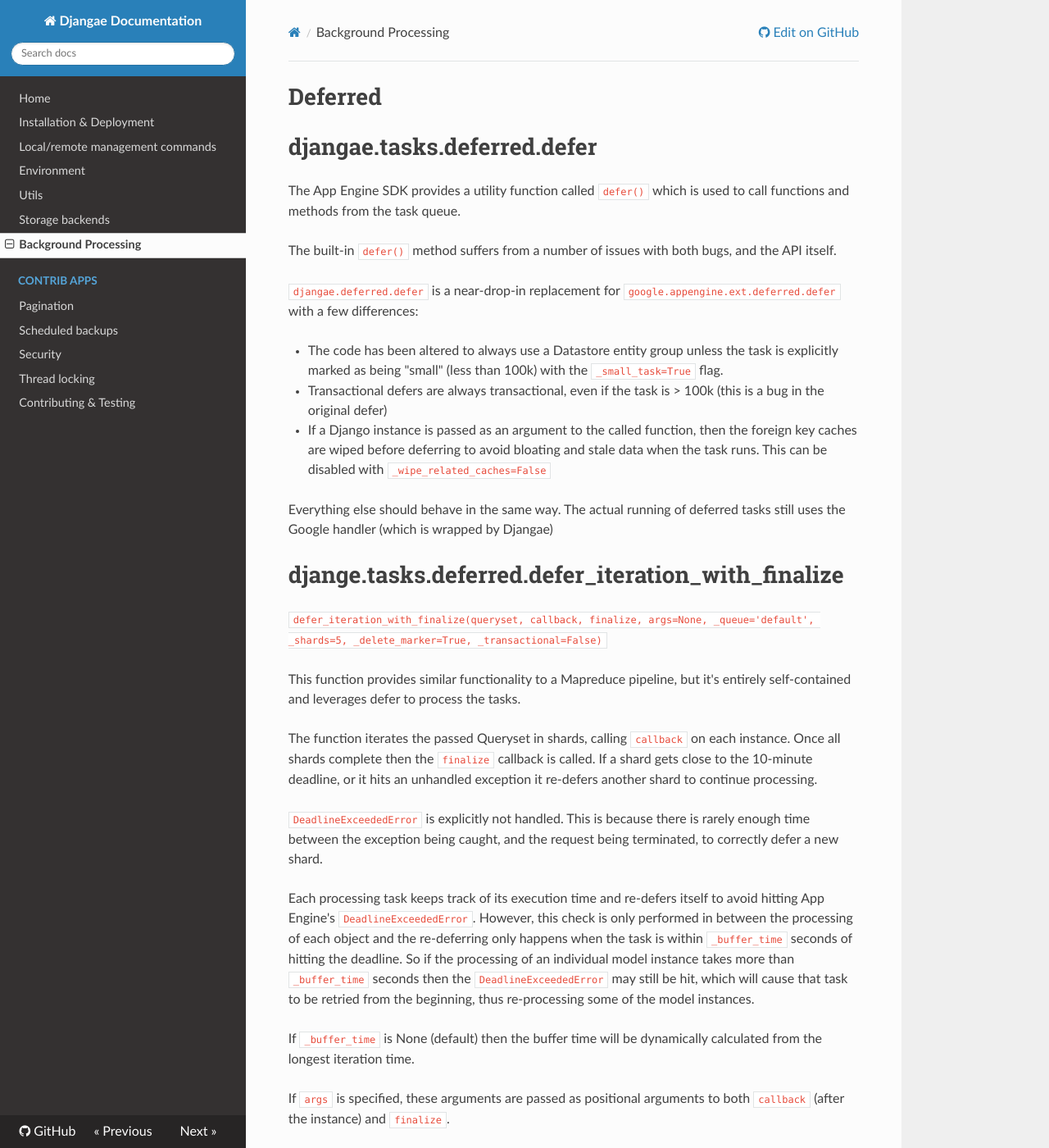
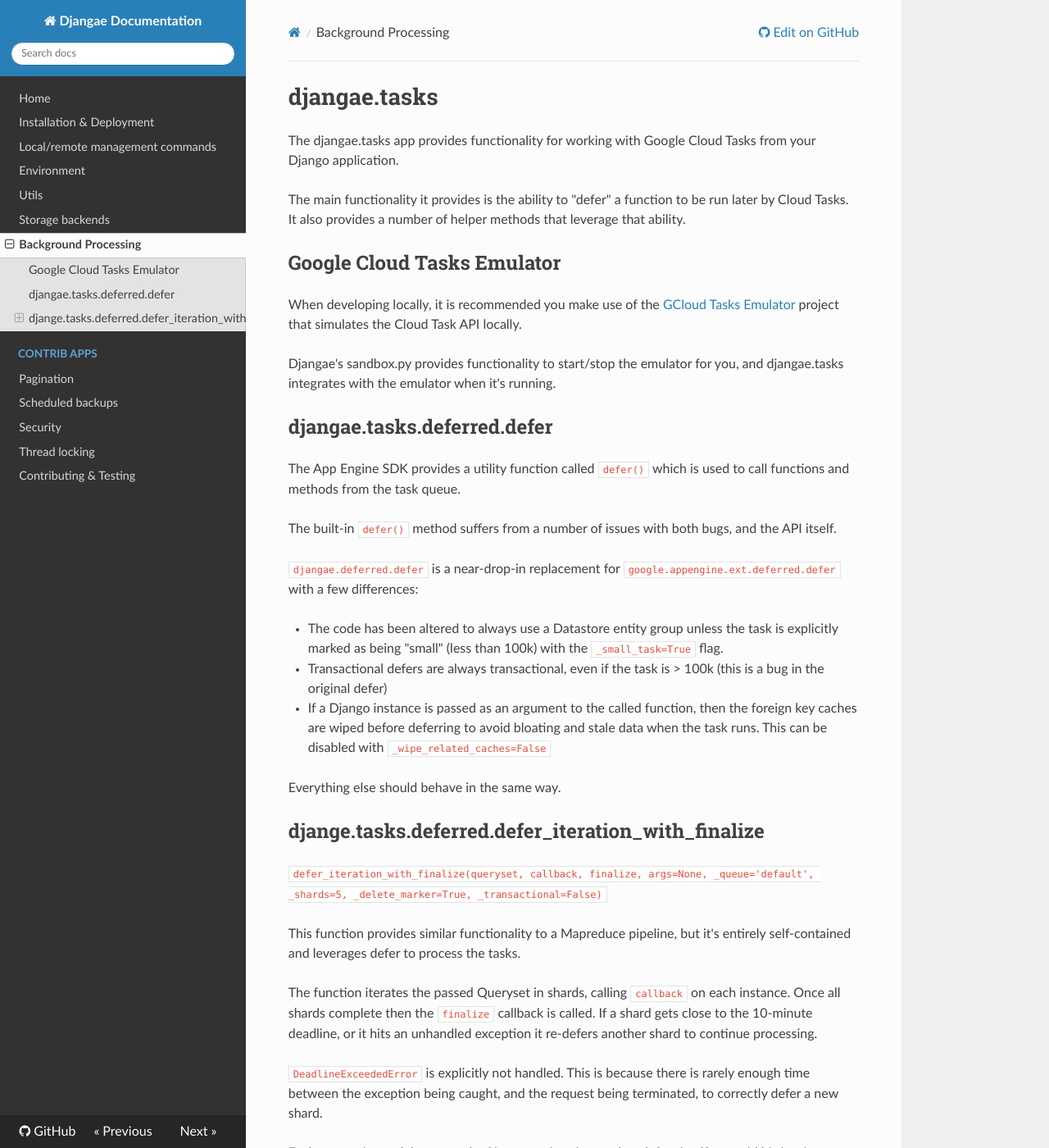
Before and after one commit to wittfabian/djangae, an MkDocs documentation site: the page built from docs/deferred.md, in a window 1280 px wide and 1400 px high. Shown: the whole window at 82% size. Built offline with MkDocs 1.6.1, drawn with Linux system fonts in a browser that asks for light colours; nearby versions of some CDN libraries; old or Windows-style settings are respelled for this version of MkDocs.

Commit message:
Update documentation

```diff
--- a/docs/deferred.md
+++ b/docs/deferred.md
@@ -1,6 +1,18 @@
-# Deferred
+# djangae.tasks
 
-# djangae.tasks.deferred.defer
+The djangae.tasks app provides functionality for working with Google Cloud Tasks from your Django application.
+
+The main functionality it provides is the ability to "defer" a function to be run later by Cloud Tasks. It
+also provides a number of helper methods that leverage that ability.
+
+## Google Cloud Tasks Emulator
+
+When developing locally, it is recommended you make use of the [GCloud Tasks Emulator](https://gitlab.com/potato-oss/google-cloud/gcloud-tasks-emulator)
+project that simulates the Cloud Task API locally.
+
+Djangae's sandbox.py provides functionality to start/stop the emulator for you, and djangae.tasks integrates with the emulator when it's running.
+
+## djangae.tasks.deferred.defer
 
 The App Engine SDK provides a utility function called `defer()` which is used to call
 functions and methods from the task queue.
@@ -14,9 +26,9 @@
  - If a Django instance is passed as an argument to the called function, then the foreign key caches are wiped before
    deferring to avoid bloating and stale data when the task runs. This can be disabled with `_wipe_related_caches=False`
 
-Everything else should behave in the same way. The actual running of deferred tasks still uses the Google handler (which is wrapped by Djangae)
+Everything else should behave in the same way.
 
-# djange.tasks.deferred.defer_iteration_with_finalize
+## djange.tasks.deferred.defer_iteration_with_finalize
 
 `defer_iteration_with_finalize(queryset, callback, finalize, args=None, _queue='default', _shards=5, _delete_marker=True, _transactional=False)`
 
@@ -39,7 +51,7 @@
 
 `_transactional` and `_queue` work in the same way as `defer()`
 
-## Identifying a task shard
+### Identifying a task shard
 
 From a shard callback, you can identify the current shard by accessing `os.environ["DEFERRED_ITERATION_SHARD_INDEX"]` there is a constant defined for this key:
 
```
